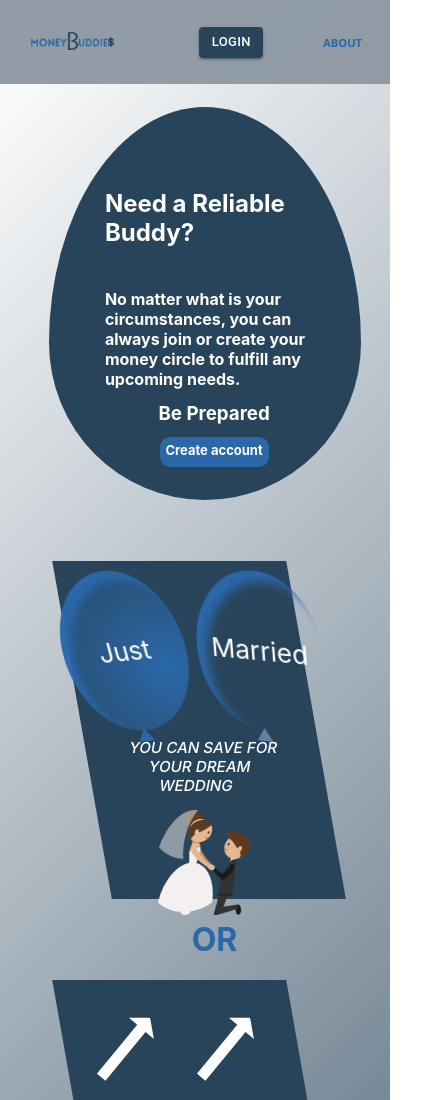
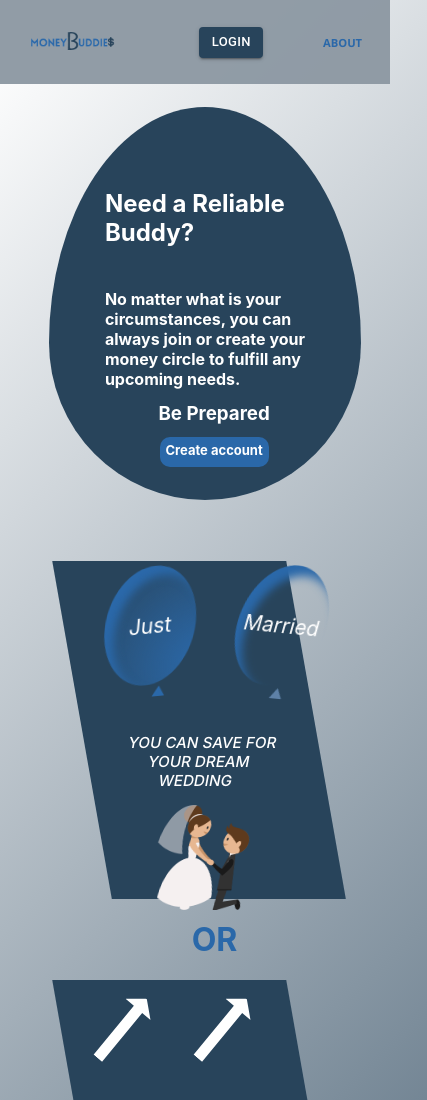
Before and after one commit to ahmadzughaer/Money-Buddies-MERN, a React (Create React App) app in the folder client/: page / in a window 390 px wide. Shown: the top 1100 px of the page, 427 px wide, since content can reach past the window. Built offline with nearby package versions, Linux system fonts and the light colour scheme.

Commit message:
fix responsive design

```diff
--- a/client/src/View/Pages/HomePage/HomePage.style.css
+++ b/client/src/View/Pages/HomePage/HomePage.style.css
@@ -61,9 +61,11 @@
 
 .balloon {
   padding-top: 30px;
-  margin-left: 15%;
+  left: 30%;
   position: relative;
   cursor: pointer;
+  transform: skew(-20deg);
+
 }
 
 .balloon > div:before {
@@ -328,8 +330,8 @@ span {
     font-size: small;
   }
   .balloon {
-    padding-top: 10px;
-    margin-left: 1%;
+    padding-top: 5px;
+    font-size: .8em;
   }
   .card-1 {
     margin-top: 65%;
@@ -360,5 +362,15 @@ span {
     left: 10%;
   }
 
+  .arrows {
+    margin-top: 12%;
+  }
+
+
+.balloon > div {
+
+  width: 70px;
+  height: 100px;
 
 }
+}
--- a/client/src/View/Pages/LoginPage/LoginPage.jsx
+++ b/client/src/View/Pages/LoginPage/LoginPage.jsx
@@ -19,7 +19,7 @@ export default function Login() {
   const login = () => {
 
     axios
-      .post("http://localhost:8000/login", {
+      .post("/login", {
         email: email,
         password: password,
       })
--- a/client/src/View/Pages/RegistrationPage/RegistrationPage.jsx
+++ b/client/src/View/Pages/RegistrationPage/RegistrationPage.jsx
@@ -20,7 +20,7 @@ export default function Register() {
   const onPasswordChange = (e) => setPassword(e.target.value);
 
    const register = () => {
-    axios.post('http://localhost:8000/register', {
+    axios.post('/register', {
       fullname: fullname,
       email: email,
       dateOfBirth: dateOfBirth,
--- a/client/src/View/Pages/UserPage/UserPage.jsx
+++ b/client/src/View/Pages/UserPage/UserPage.jsx
@@ -66,7 +66,7 @@ export default function UserAccount() {
   // add money circle to database
   const createMoneyCircle = () => {
     axios
-      .post("http://localhost:8000/user", {
+      .post("/user", {
         creator: userId,
         amount: amount,
         period: period,
@@ -221,7 +221,7 @@ export default function UserAccount() {
   // get all the money circles from database
   const getAllMoneyCircles = () => {
     axios
-      .get("http://localhost:8000/user")
+      .get("/user")
       .then((res) => setMoneyCircle(res.data))
       .catch((error) => console.log("There was an issue: ", error));
   };
```
